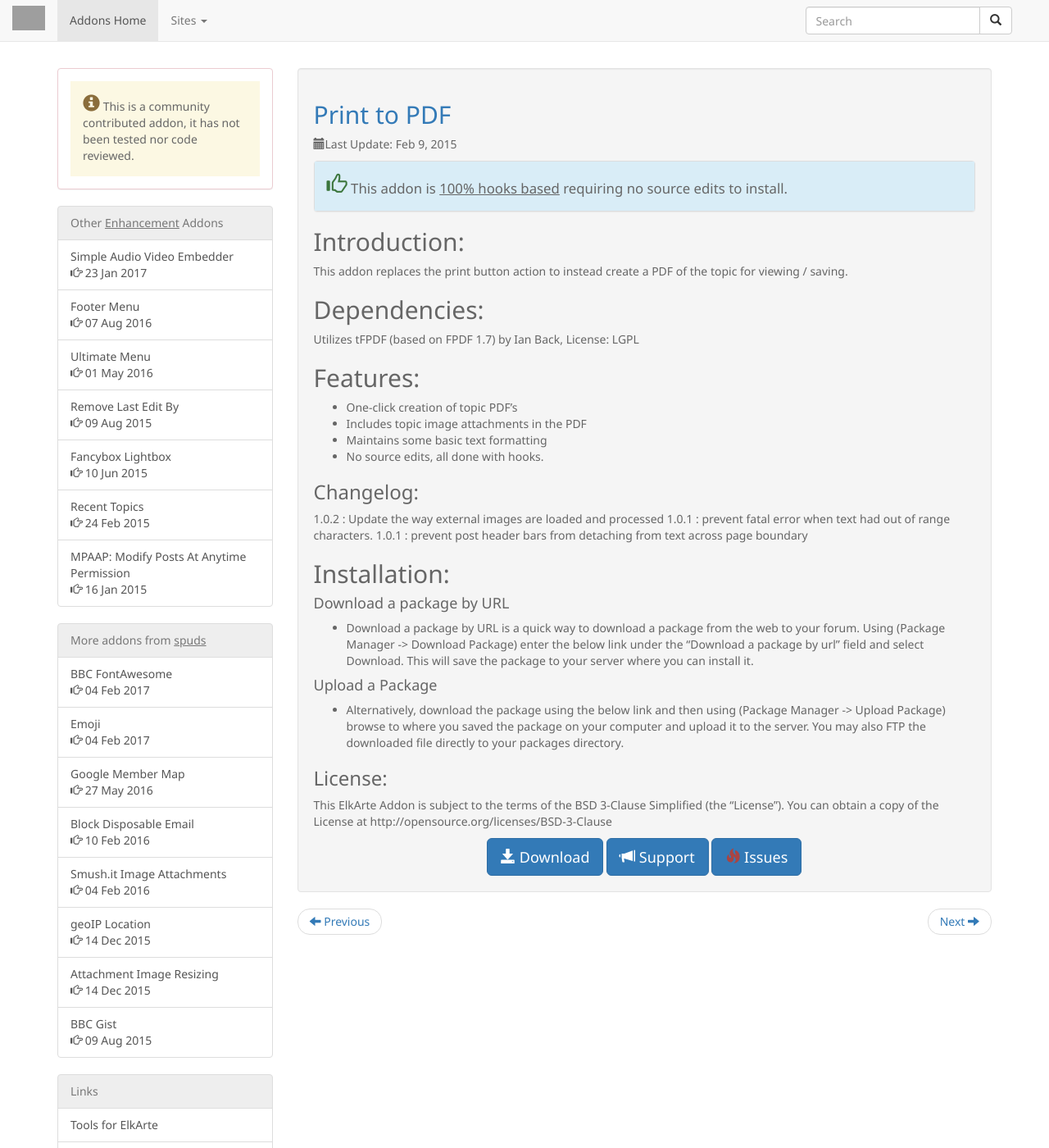
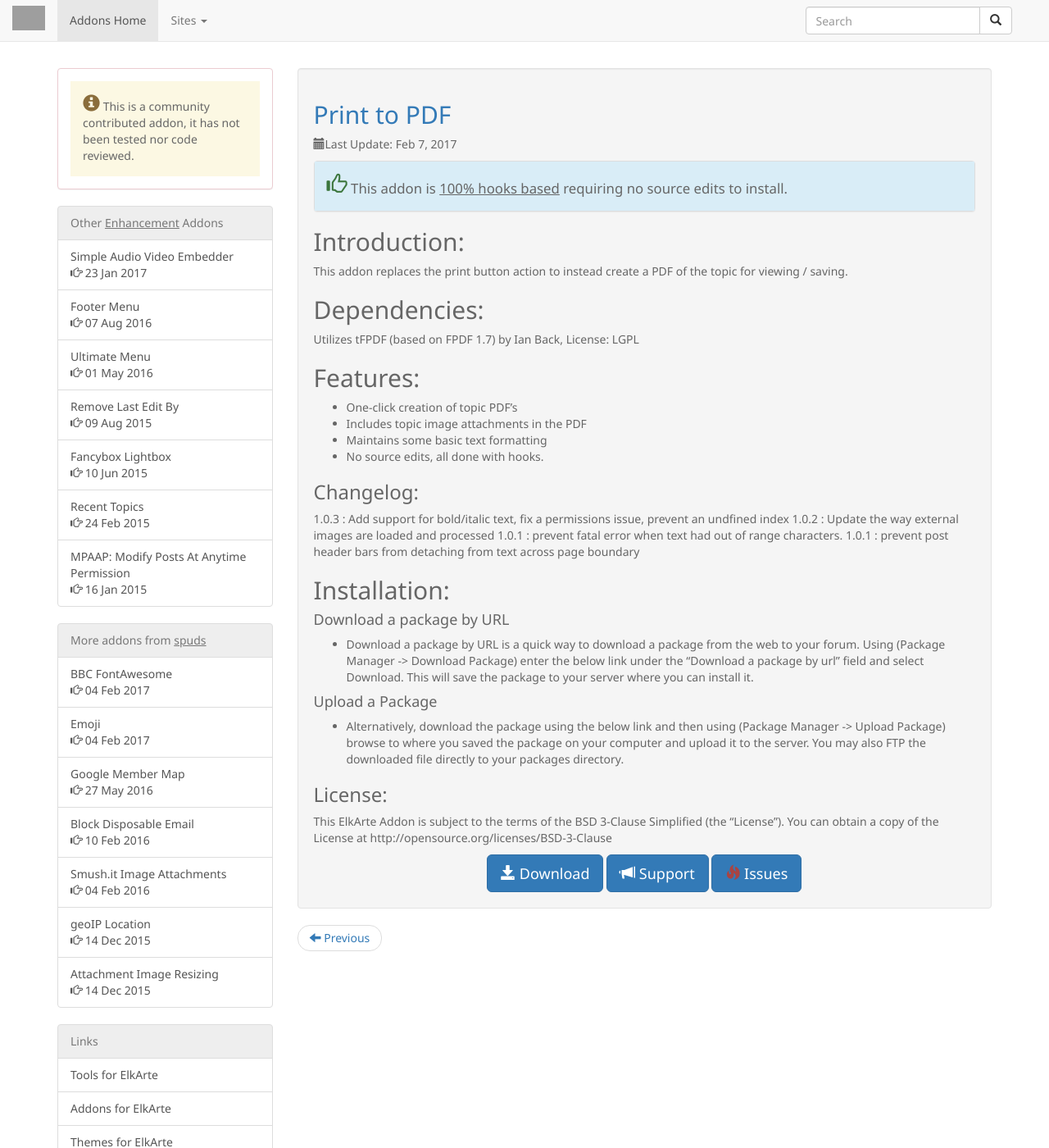
Before and after one commit to elkarte/addons, a Jekyll site: the page built from _posts/2014-08-13-Print-PDF.MD, in a window 1280 px wide and 1400 px high. Shown: the whole window at 82% size. Built offline with Jekyll 4.4.1, drawn with Linux system fonts in a browser that asks for light colours; nearby versions of some CDN libraries; grey boxes are pictures that could not be loaded.

Commit message:
! update elk PDF

```diff
--- a/_posts/2014-08-13-Print-PDF.MD
+++ b/_posts/2014-08-13-Print-PDF.MD
@@ -1,19 +1,20 @@
 ---
 layout: post
 title: "Print to PDF"
+pkid: spuds:elk2pdf
 category: enhancement
-date: 2015-02-09
+date: 2017-02-07
 comments: false
 short: "Replaces the print button with a PDF file creation"
 license: BSD
-version: 1.0.2
+version: 1.0.3
 allhooks: yes
 elkversion: 1.0
 support: http://www.elkarte.net/community/index.php?topic=1848.0
 bugs: https://github.com/Spuds/Elk-PDF/issues
 author: spuds
 thumbnail:
-download: https://bitbucket.org/spuds_/elk-pdf/downloads/elk_pdf.zip
+download: https://github.com/Spuds/Elk-PDF/releases/download/1.0.3/elk_pdf.zip
 images:
 ---
 
@@ -30,6 +31,7 @@ Utilizes tFPDF (based on FPDF 1.7) by Ian Back, License:  LGPL
 -  No source edits, all done with hooks.
 
 ### Changelog:
+1.0.3 : Add support for bold/italic text, fix a permissions issue, prevent an undfined index
 1.0.2 : Update the way external images are loaded and processed
 1.0.1 : prevent fatal error when text had out of range characters.
 1.0.1 : prevent post header bars from detaching from text across page boundary
```
